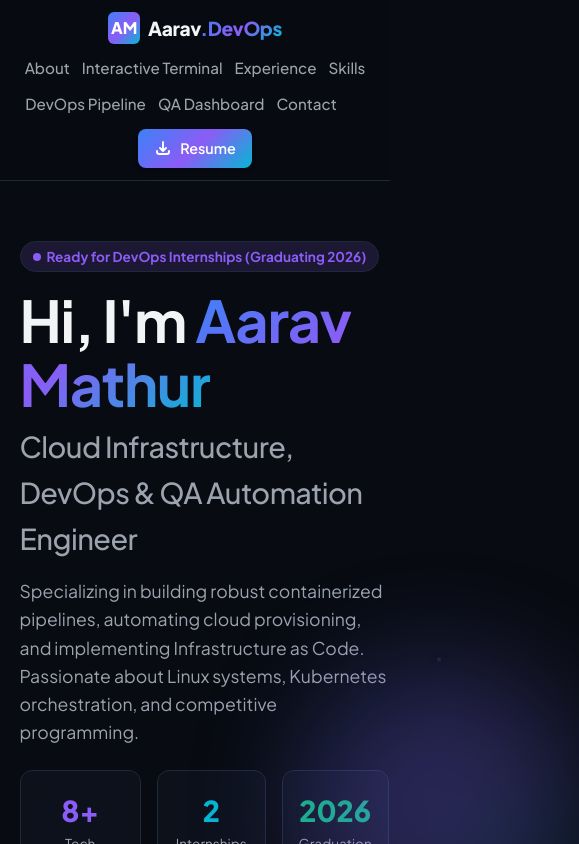
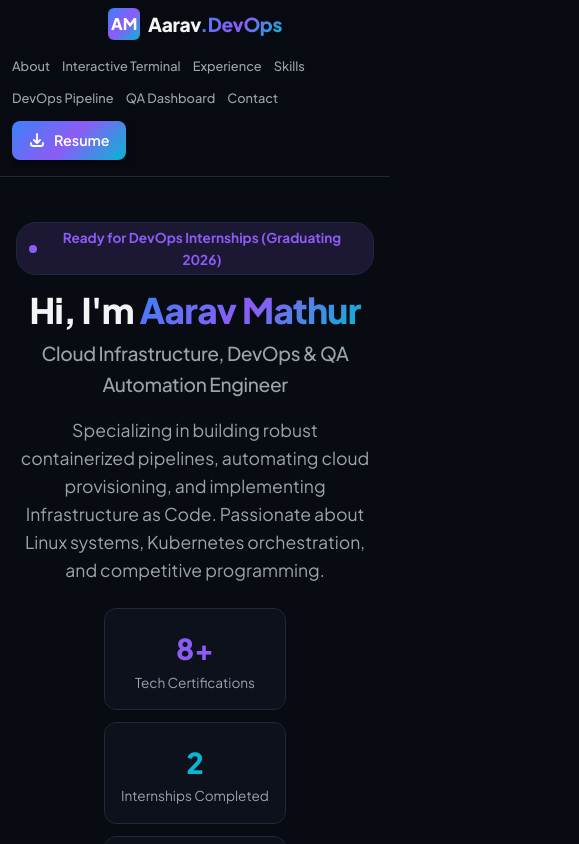
Before and after one commit to AaravMathur/Portfolio, a React (Vite) app: page / in a window 390 px wide. Shown: the top 844 px of the page, 579 px wide, since content can reach past the window. Built offline with nearby package versions, Linux system fonts and the light colour scheme.

Commit message:
Update for mobile view

```diff
--- a/src/App.tsx
+++ b/src/App.tsx
@@ -902,17 +902,17 @@ export default function App() {
       </header>
 
       {/* Hero Section */}
-      <section className="section" id="about" style={{ display: 'grid', gridTemplateColumns: '1.2fr 0.8fr', gap: '48px', alignItems: 'center', paddingTop: '60px' }}>
+      <section className="section hero-grid" id="about">
         <div style={{ display: 'flex', flexDirection: 'column', gap: '24px' }}>
           <div>
             <div className="inline-flex items-center gap-2 bg-purple-900/30 text-purple-400 px-3 py-1 rounded-full text-sm font-semibold border border-purple-500/20" style={{ display: 'inline-flex', alignItems: 'center', gap: '6px', background: 'var(--glow-color)', color: 'var(--accent-purple)', padding: '4px 12px', borderRadius: '20px', fontSize: '0.85rem', fontWeight: '700', border: '1px solid var(--border-color)' }}>
               <span className="w-2 h-2 rounded-full bg-purple-400 animate-ping" style={{ width: '8px', height: '8px', borderRadius: '50%', background: 'var(--accent-purple)', display: 'inline-block' }}></span>
               Ready for DevOps Internships (Graduating 2026)
             </div>
-            <h1 style={{ fontSize: '3.6rem', lineHeight: '1.1', marginTop: '16px', marginBottom: '8px' }}>
+            <h1 className="hero-title">
               Hi, I'm <span className="text-gradient">Aarav Mathur</span>
             </h1>
-            <h2 style={{ fontSize: '1.8rem', color: 'var(--text-secondary)', fontWeight: '500', marginBottom: '16px' }}>
+            <h2 className="hero-subtitle-text">
               Cloud Infrastructure, DevOps & QA Automation Engineer
             </h2>
             <p style={{ color: 'var(--text-secondary)', fontSize: '1.1rem', maxWidth: '600px' }}>
@@ -921,7 +921,7 @@ export default function App() {
           </div>
 
           {/* Quick Metrics */}
-          <div style={{ display: 'grid', gridTemplateColumns: 'repeat(3, 1fr)', gap: '16px' }}>
+          <div className="hero-metrics-grid">
             <div className="glass-card" style={{ padding: '16px', textAlign: 'center' }}>
               <div style={{ fontSize: '1.8rem', fontWeight: '800', color: 'var(--accent-purple)' }}>8+</div>
               <div style={{ fontSize: '0.85rem', color: 'var(--text-secondary)' }}>Tech Certifications</div>
@@ -1056,7 +1056,7 @@ export default function App() {
           Real world experiences applying DevOps configurations, container deployments, cloud orchestration, and custom web interface integrations.
         </p>
 
-        <div style={{ display: 'grid', gridTemplateColumns: '1fr 1fr', gap: '32px' }}>
+        <div className="experience-grid">
           {/* Celebal Technologies */}
           <div className="glass-card" style={{ display: 'flex', flexDirection: 'column', justifyContent: 'space-between', gap: '16px' }}>
             <div>
@@ -1121,7 +1121,7 @@ export default function App() {
         </div>
 
         {/* Education & Certifications Grid */}
-        <div style={{ display: 'grid', gridTemplateColumns: 'repeat(auto-fit, minmax(320px, 1fr))', gap: '48px', marginTop: '48px' }}>
+        <div className="education-certs-grid">
           {/* Left side: Education */}
           <div>
             <h3 style={{ fontSize: '1.6rem', marginBottom: '24px' }}>Education</h3>
@@ -1339,7 +1339,7 @@ export default function App() {
         </div>
 
         {/* Pipeline Controls & Log Board */}
-        <div style={{ display: 'grid', gridTemplateColumns: '0.35fr 0.65fr', gap: '24px', alignItems: 'start' }}>
+        <div className="pipeline-controls-grid">
           <div className="glass-card" style={{ display: 'flex', flexDirection: 'column', gap: '16px' }}>
             <h3 style={{ fontSize: '1.2rem' }}>Pipeline Control Node</h3>
             <p style={{ fontSize: '0.9rem', color: 'var(--text-secondary)' }}>
@@ -1476,7 +1476,7 @@ export default function App() {
               </div>
 
               {/* Grid content of application */}
-              <div style={{ display: 'grid', gridTemplateColumns: '0.4fr 0.6fr', gap: '24px' }}>
+              <div className="sandbox-grid">
                 {/* Form to submit requests */}
                 <div style={{ background: 'var(--bg-secondary)', padding: '16px', borderRadius: '8px', border: '1px solid var(--border-color)' }}>
                   <h4 style={{ fontSize: '1rem', marginBottom: '16px' }}>Submit New Track Proposal</h4>
@@ -1837,7 +1837,7 @@ export default function App() {
                   <label style={{ fontSize: '0.85rem', fontWeight: '700', color: 'var(--text-primary)' }}>
                     🛠️ Simulation Test Flow Path
                   </label>
-                  <div style={{ display: 'flex', gap: '10px' }}>
+                  <div className="simulation-outcome-toggles">
                     <label style={{ flex: 1, display: 'flex', alignItems: 'center', gap: '8px', padding: '10px 12px', background: seleniumTestOutcome === 'success' ? 'rgba(16, 185, 129, 0.1)' : 'var(--bg-tertiary)', border: seleniumTestOutcome === 'success' ? '1px solid var(--accent-green)' : '1px solid var(--border-color)', borderRadius: '6px', cursor: 'pointer', fontSize: '0.85rem', fontWeight: '600', transition: 'all 0.2s' }}>
                       <input
                         type="radio"
@@ -2420,7 +2420,7 @@ export default function App() {
       <div className="ticks" style={{ height: '1px', borderTop: '1px solid var(--border-color)', margin: '40px 0' }}></div>
 
       {/* Contact Section */}
-      <section className="section" id="contact" style={{ display: 'grid', gridTemplateColumns: '0.45fr 0.55fr', gap: '48px' }}>
+      <section className="section contact-grid" id="contact">
         <div>
           <div className="section-title">
             <svg width="22" height="22" fill="none" viewBox="0 0 24 24" stroke="currentColor" strokeWidth="2">
--- a/src/index.css
+++ b/src/index.css
@@ -633,3 +633,189 @@ a {
     display: none !important;
   }
 }
+
+/* --- New Responsive Classes & Mobile Enhancements --- */
+
+/* Hero Title & Subtitle styling */
+.hero-title {
+  font-size: 3.6rem;
+  line-height: 1.1;
+  margin-top: 16px;
+  margin-bottom: 8px;
+  font-weight: 800;
+}
+
+.hero-subtitle-text {
+  font-size: 1.8rem;
+  color: var(--text-secondary);
+  font-weight: 500;
+  margin-bottom: 16px;
+}
+
+/* Layout Grids */
+.hero-grid {
+  display: grid;
+  grid-template-columns: 1.2fr 0.8fr;
+  gap: 48px;
+  align-items: center;
+  padding-top: 60px;
+}
+
+.hero-metrics-grid {
+  display: grid;
+  grid-template-columns: repeat(3, 1fr);
+  gap: 16px;
+}
+
+.experience-grid {
+  display: grid;
+  grid-template-columns: 1fr 1fr;
+  gap: 32px;
+}
+
+.education-certs-grid {
+  display: grid;
+  grid-template-columns: 1fr 1fr;
+  gap: 48px;
+  margin-top: 48px;
+}
+
+.pipeline-controls-grid {
+  display: grid;
+  grid-template-columns: 0.35fr 0.65fr;
+  gap: 24px;
+  align-items: start;
+}
+
+.sandbox-grid {
+  display: grid;
+  grid-template-columns: 0.4fr 0.6fr;
+  gap: 24px;
+}
+
+.simulation-outcome-toggles {
+  display: flex;
+  gap: 10px;
+}
+
+.contact-grid {
+  display: grid;
+  grid-template-columns: 0.45fr 0.55fr;
+  gap: 48px;
+}
+
+/* Tablet and Large Mobile Adaptations */
+@media (max-width: 992px) {
+  .hero-grid {
+    grid-template-columns: 1fr;
+    gap: 32px;
+    padding-top: 20px;
+    text-align: center;
+  }
+  .hero-grid > div {
+    align-items: center;
+  }
+  .hero-grid img {
+    margin: 0 auto;
+  }
+  .hero-title {
+    font-size: 2.8rem;
+  }
+  .hero-subtitle-text {
+    font-size: 1.4rem;
+  }
+}
+
+@media (max-width: 768px) {
+  .experience-grid {
+    grid-template-columns: 1fr;
+    gap: 24px;
+  }
+  .education-certs-grid {
+    grid-template-columns: 1fr;
+    gap: 32px;
+  }
+  .pipeline-controls-grid {
+    grid-template-columns: 1fr;
+    gap: 16px;
+  }
+  .sandbox-grid {
+    grid-template-columns: 1fr;
+    gap: 16px;
+  }
+  .contact-grid {
+    grid-template-columns: 1fr;
+    gap: 32px;
+  }
+
+  /* Make section headers and subtitles responsive */
+  .section {
+    padding: 45px 16px 30px;
+  }
+  .section-title {
+    font-size: 1.6rem;
+  }
+  .section-subtitle {
+    font-size: 0.95rem;
+    margin-bottom: 24px;
+  }
+}
+
+/* Small Mobile Adaptations */
+@media (max-width: 576px) {
+  .hero-metrics-grid {
+    grid-template-columns: 1fr;
+    gap: 12px;
+  }
+  .simulation-outcome-toggles {
+    flex-direction: column;
+    gap: 8px;
+  }
+
+  /* Horizontal scroll for navbar to avoid multi-row wrapping clutter */
+  .header-container {
+    padding: 8px 12px;
+  }
+  .nav-links {
+    width: 100%;
+    overflow-x: auto;
+    white-space: nowrap;
+    justify-content: flex-start;
+    padding: 4px 0 8px 0;
+    gap: 12px;
+    scrollbar-width: none; /* Hide for Firefox */
+  }
+  .nav-links::-webkit-scrollbar {
+    display: none; /* Hide for Chrome, Safari, Opera */
+  }
+  .nav-link {
+    font-size: 0.8rem;
+    flex-shrink: 0;
+  }
+  .theme-toggle-btn {
+    flex-shrink: 0;
+  }
+  .nav-links .btn-primary {
+    padding: 6px 12px;
+    font-size: 0.75rem;
+    flex-shrink: 0;
+  }
+
+  /* Center and frame the success toast on mobile viewports */
+  .toast {
+    left: 16px;
+    right: 16px;
+    bottom: 16px;
+    justify-content: center;
+    text-align: center;
+    font-size: 0.85rem;
+    padding: 10px 16px;
+  }
+
+  .hero-title {
+    font-size: 2.2rem;
+  }
+  .hero-subtitle-text {
+    font-size: 1.2rem;
+  }
+}
```
